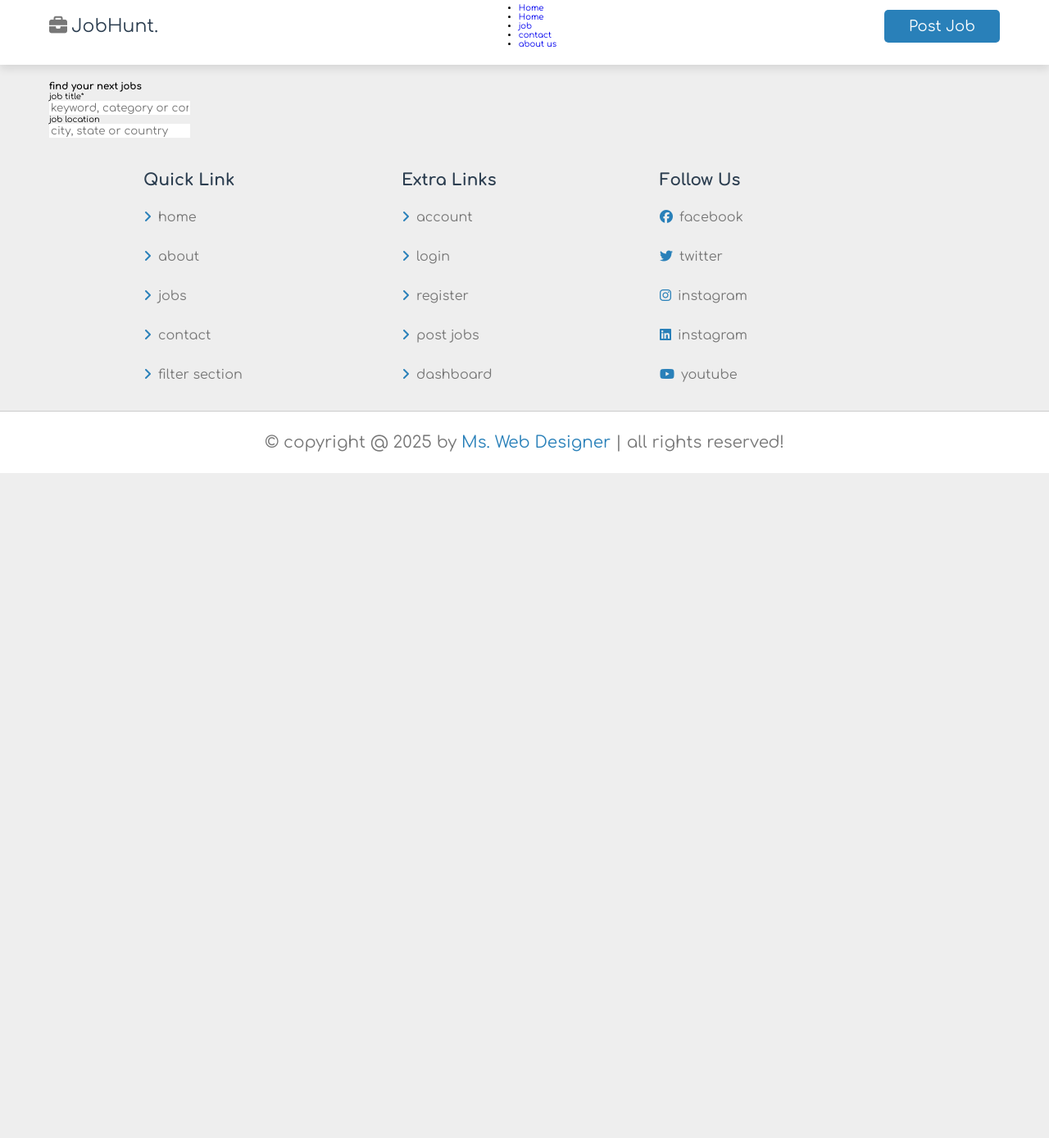
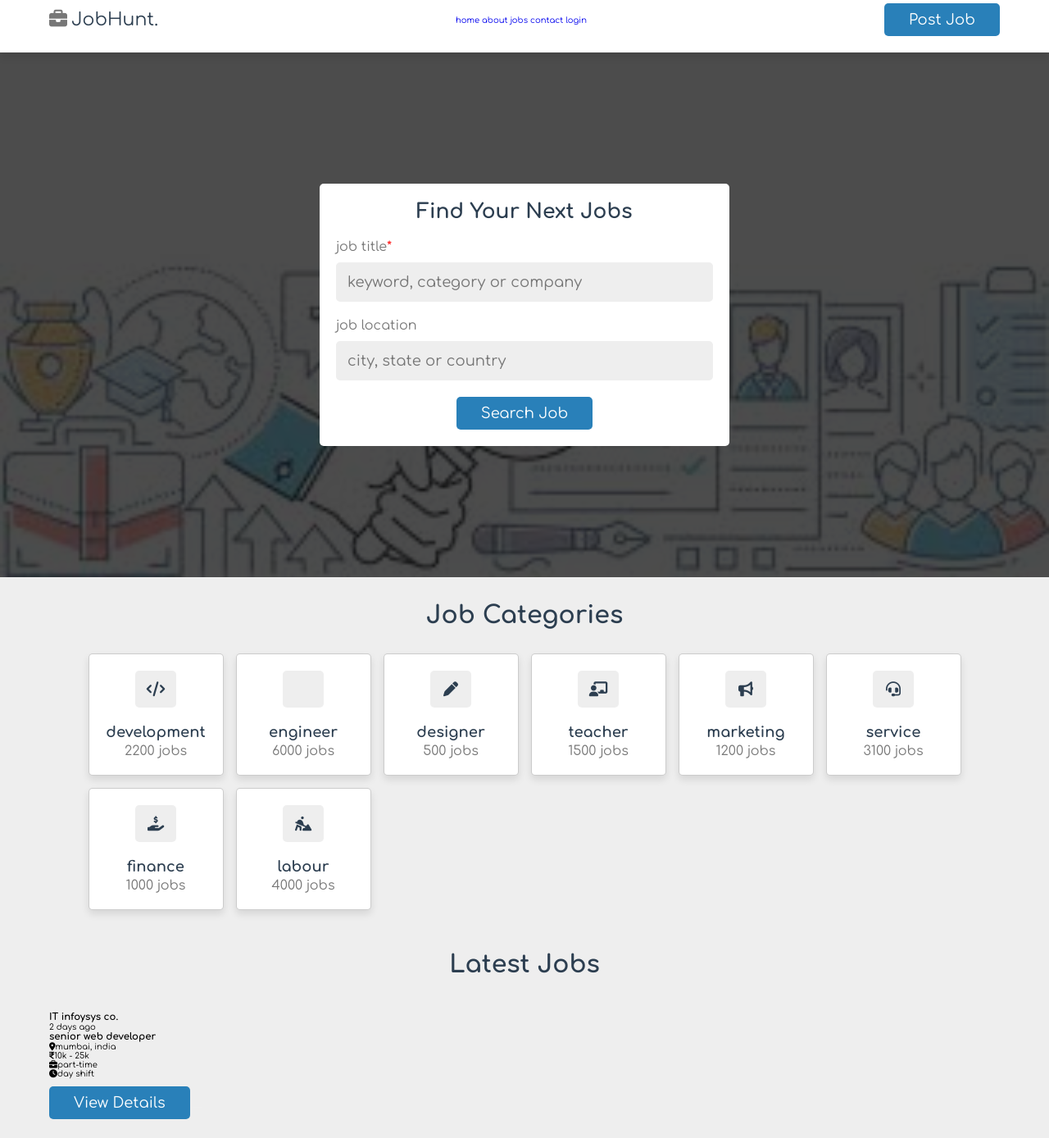
Before and after one commit to JAHIRA143/CODESOFT, a plain HTML site: page index.html in a window 1280 px wide. Shown: the part 16-1404 px from the top of the page at 82% size. Before the commit the page ends 800 px from the top, so only its background shows below. Drawn offline with Linux system fonts and the light colour scheme.

Commit message:
created image 1

```diff
--- a/index.html
+++ b/index.html
@@ -5,7 +5,7 @@
     <meta http-equiv="X-UA-Compatible" content="IE=edge">
     <meta name="viewport" content="width=device-width, initial-scale=1.0">
     <title>home</title>
-    <link rel="stylesheet" href="./style.css"
+    <link rel="stylesheet" href="./style.css">
 </head>
 <body>
     <header class="header">
@@ -14,33 +14,18 @@
 
             <div id="menu-btn" class="fas fa-bars-staggered"></div>
 
-            <a href="home.html" class="logo"><i class="fas fa-briefcase"></i>JobHunt.</a>
+            <a href="#" class="logo"><i class="fas fa-briefcase"></i>JobHunt.</a>
             <nav>
-            <ul class="navbar-nav ms-auto mb-2 mb-1g-0 gap-4">
-                <li class="nav-item">
-                    <a class="nav-link active" arina-current="page" href="#Home">Home</a>
-                </li>
-
-                <li class="nav-item">
-                    <a class="nav-link active" arina-current="page" href="#Home">Home</a>
-                </li>
-
-                <li class="nav-item">
-                    <a class="nav-link active" arina-current="page" href="#job">job</a>
-                </li>
-
-                <li class="nav-item">
-                    <a class="nav-link active" arina-current="page" href="#contact">contact</a>
-                </li>
-
-                <li class="nav-item">
-                    <a class="nav-link active" arina-current="page" href="#about us">about us</a>
-                </li>
-            </ul>
-        </nav>
+                <a href="#home">home</a>
+                <a href="#about">about</a>
+                <a href="#jobs">jobs</a>
+                <a href="#contacts">contact</a>
+                <a href="#login">login</a>
+</nav>
         <a href="#" class="btn" style="margin-top: 0;">Post Job</a>
         </section>
     </header>
+
 
     <div class="home-container">
         <section class="home">
@@ -50,9 +35,110 @@
                 <input type="text" name="title" placeholder="keyword, category or company" required maxlength="20" class="input">
                 <p>job location</p>
                 <input type="text" name="location" placeholder="city, state or country" required maxlength="50" class="input">
+                <input type="submit" value="search job" name="search" class="btn">
             </form>
         </section>
     </div>
+
+
+    <section class="category">
+        <h1 class="heading">job categories</h1>
+        <div class="box-container">
+          <a href="#" class="box">
+            <i class="fas fa-code"></i>
+            <div>
+                <h3>development</h3>
+                <span>2200 jobs</span>
+            </div>
+          </a>
+
+          <a href="#" class="box">
+            <i class="fas fa-spaner"></i>
+            <div>
+                <h3>engineer</h3>
+                <span>6000 jobs</span>
+            </div>
+          </a>
+
+
+          <a href="#" class="box">
+            <i class="fas fa-pen"></i>
+            <div>
+                <h3>designer</h3>
+                <span>500 jobs</span>
+            </div>
+          </a>
+
+          <a href="#" class="box">
+            <i class="fas fa-chalkboard-user"></i>
+            <div>
+                <h3>teacher</h3>
+                <span>1500 jobs</span>
+            </div>
+          </a>
+
+          <a href="#" class="box">
+            <i class="fas fa-bullhorn"></i>
+            <div>
+                <h3>marketing</h3>
+                <span>1200 jobs</span>
+            </div>
+          </a>
+
+          <a href="#" class="box">
+            <i class="fas fa-headset"></i>
+            <div>
+                <h3>service</h3>
+                <span>3100 jobs</span>
+            </div>
+          </a>
+
+          <a href="#" class="box">
+            <i class="fas fa-hand-holding-dollar"></i>
+            <div>
+                <h3>finance</h3>
+                <span>1000 jobs</span>
+            </div>
+          </a>
+
+          <a href="#" class="box">
+            <i class="fas fa-person-digging"></i>
+            <div>
+                <h3>labour</h3>
+                <span>4000 jobs</span>
+            </div>
+          </a>
+        </div>
+    </section>
+
+    <section class="job container">
+        <h1 class="heading">latest jobs</h1>
+        <div class="box-container">
+            <div class="box">
+                <div class="company">
+                    <img src="" alt="">
+                    <div>
+                        <h3>IT infoysys co.</h3>
+                        <span>2 days ago</span>
+                    </div>
+                </div>
+                <h3 class="job title">senior web developer</h3>
+                <p class="location"><i class="fas fa-map-marker-alt"></i><span>mumbai, india</span></p>
+                <div class="tags">
+                    <p><i class="fas fa-indian-rupee-sign"></i><span>10k - 25k</span></p>
+                    <p><i class="fas fa-briefcase"></i><span>part-time</span></p>
+                    <p><i class="fas fa-clock"></i><span>day shift</span></p>
+                </div>
+                <div class="flex-btn">
+                    <a href="view_job.html" class="btn">view details</a>
+                    <button type="submit" class="far fa-heaet"></button>
+                </div>
+            </div>
+        </div>
+    </section>
+
+
+
 
 
 
@@ -68,6 +154,8 @@
                  <a href="#"><i class="fas fa-angle-right"></i>filter section</a>
             </div>
 
+
+
             <div class="box">
                 <h3>extra links</h3>
                  <a href="#"><i class="fas fa-angle-right"></i>account</a>
@@ -76,6 +164,7 @@
                  <a href="#"><i class="fas fa-angle-right"></i>post jobs</a>
                  <a href="#"><i class="fas fa-angle-right"></i>dashboard</a>
             </div>
+
 
             <div class="box">
                 <h3>follow us</h3>
@@ -86,6 +175,7 @@
                  <a href="#"><i class="fab fa-youtube"></i>youtube</a>
             </div>
         </section>
+
 
         <div class="credit">&copy; copyright @ 2025 by <span>ms. web designer</span> | all rights reserved!</div>
     </footer>
--- a/style.css
+++ b/style.css
@@ -25,6 +25,8 @@
     outline: none;
     border: none;
 }
+
+
 
 *::selection{
     background-color: var(--main-color);
@@ -59,6 +61,15 @@ section{
     padding: 2rem;
     margin: 0 auto;
     max-width: 1200px;
+}
+
+.heading{
+    text-align: center;
+    margin-bottom: 2rem;
+    font-size: 3rem;
+    color: var(--black);
+    text-transform: capitalize;
+    padding: 1rem 0;
 }
 
 .btn {
@@ -185,7 +196,7 @@ section{
     background-color: var(--white);
     font-size: 2rem;
     color: var(--light-color);
-    line-height: 1.5rem;
+    line-height: 2.5rem;
 }
 
 .footer .credit span{
@@ -230,14 +241,125 @@ section{
     display: block;
     padding: 1.5rem 2rem;
     clip-path: polygon(0 0, 100% 0, 100% 100%, 0 100%);
-
 }
 
 .home-container{
-    background: url('');
+    background: url('./background\ image.jpg'), rgba(0,0,0,.7) no-repeat;
+    background-size: cover;
+    background-position: center;
+    background-attachment: fixed;
+    background-blend-mode: color;
 }
 
+.home-container .home{
+    min-height: 80vh;
+    display: flex;
+    align-items: center;
+    justify-content: center;
+}
 
+.home-container .home form{
+    background-color: var(--white);
+    width: 50rem;
+    border-radius: .5rem;
+    padding: 2rem;
+    text-align: center;
+}
+
+.home-container .home form h3{
+    font-size: 2.5rem;
+    color: var(--black);
+    margin-bottom: 1rem;
+    text-transform: capitalize;
+}
+
+.home-container .home form p{
+    text-align: left;
+    font-size: 1.6rem;
+    color: var(--light-color);
+    padding-top: 1rem;
+}
+
+.home-container .home form p span{
+    color: var(--red);
+}
+
+.home-container .home form .input{
+    width: 100%;
+    border-radius: .5rem;
+    margin: 1rem 0;
+    background-color: var(--light-bg);
+    padding: 1.4rem;
+    font-size: 1.8rem;
+    color: var(--black);
+}
+
+.category .box-container{
+    display: grid;
+    grid-template-columns: repeat(auto-fit, 25rem);
+    justify-content: center;
+    align-items: flex-start;
+    gap: 1.5rem;
+}
+
+.category .box-container .box{
+    border-radius: .5rem;
+    box-shadow: var(--box-shadow);
+    border: var(--border);
+    padding: 2rem;
+    background: var(--white);
+    display: flex;
+    align-items: center;
+    gap: 2rem;
+}
+
+.category .box-container .box i{
+    height: 4.5rem;
+    width:5rem;
+    line-height: 4.5rem;
+    font-size: 1.8rem;
+    color: var(--black);
+    border-radius: .5rem;
+    background-color: var(--light-bg);
+    text-align: center;
+}
+
+.category .box-container .box h3{
+    font-size: 1.8rem;
+
+    color: var(--black);
+    padding-bottom: .4rem;
+}
+
+.category .box-container .box span{
+    color: var(--light-color);
+    font-size: 1.6rem;
+}
+.category .box-container .box:hover{
+    background-color: var(--black);
+}
+
+.category .box-container .box:hover h3{
+    color: var(--white);
+}
+
+.category .box-container .box:hover span{
+    color: var(--white);
+}
+
+.category .box-container .box:hover i{
+    background-color: var(--white);
+    color: var(--black);
+}
+
+.category .box-container{
+    grid-template-columns: repeat(auto-fit, 16.5rem);
+}
+
+.category .box-container .box{
+    flex-flow: column;
+    text-align: center;
+}
 
 
 @media (max-width:450px) {
```
Also changed, not shown: image 1.jpg (added).
